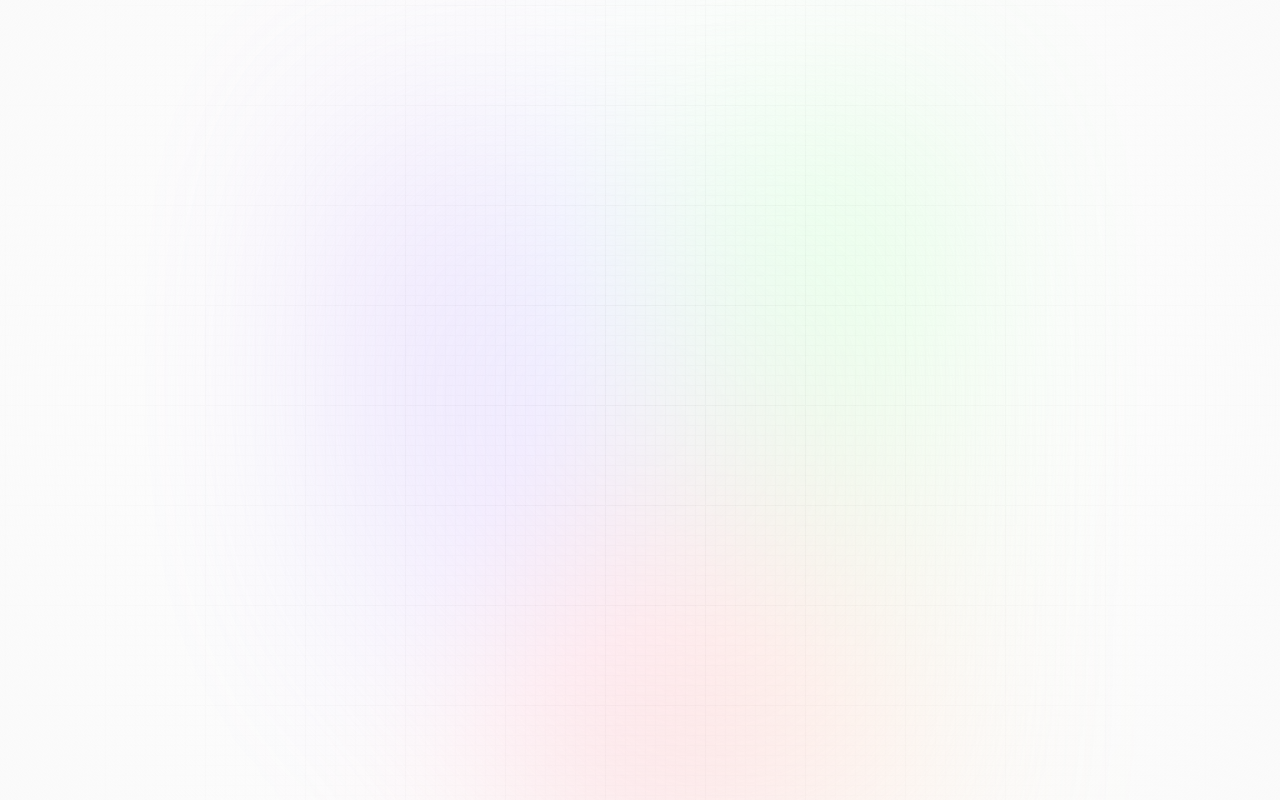
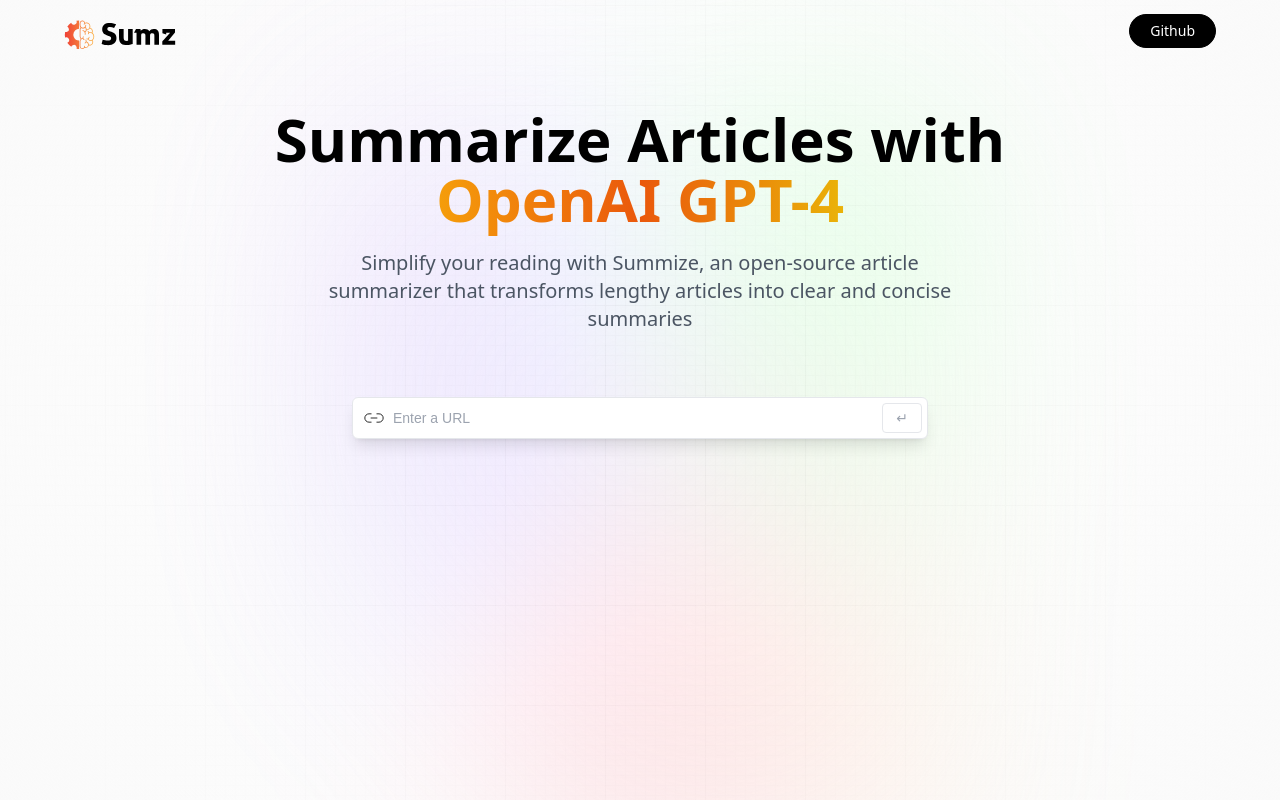
Before and after one commit to kenebebh/ArticleSummarizer, a React (Vite) app: page / in a window 1280 px wide. Built offline with nearby package versions, Linux system fonts and the light colour scheme; a web font is replaced by a local one.

Commit message:
added basic structure of the webapp

```diff
--- a/src/App.jsx
+++ b/src/App.jsx
@@ -1,4 +1,6 @@
 import "./index.css";
+import Hero from "./components/Hero";
+import Demo from "./components/Demo";
 
 function App() {
   return (
@@ -6,6 +8,11 @@
       <div className="main">
         <div className="gradient"></div>
       </div>
+
+      <div className="app">
+        <Hero />
+        <Demo />
+      </div>
     </main>
   );
 }
--- a/src/components/Demo.jsx
+++ b/src/components/Demo.jsx
@@ -1,5 +1,43 @@
+import { useState, useEffect } from "react";
+import { copy, linkIcon, loader, tick } from "../assets";
+
 const Demo = () => {
-  return <div>DEMO</div>;
+  return (
+    <section className="mt-16 w-full max-w-xl">
+      {/* Search */}
+      <div className="flex flex-col w-full gap-2">
+        <form
+          className="relative flex justify-center items-center"
+          onSubmit={() => {}}
+        >
+          <img
+            src={linkIcon}
+            alt="link_icon"
+            className="absolute left-0 my-2 ml-3 w-5"
+          />
+          <input
+            type="url"
+            placeholder="Enter a URL"
+            value=""
+            onChange={() => {}}
+            required
+            className="url_input peer"
+          />
+
+          <button
+            type="submit"
+            className="submit_btn peer-focus:border-gray-700 peer-focus:text-gray-700"
+          >
+            <p>↵</p>
+          </button>
+        </form>
+
+        {/* Browse URL History */}
+      </div>
+
+      {/* Display Results */}
+    </section>
+  );
 };
 
 export default Demo;
--- a/src/components/Hero.jsx
+++ b/src/components/Hero.jsx
@@ -1,5 +1,35 @@
+import { logo } from "../assets";
+
 const Hero = () => {
-  return <div>Hero</div>;
+  return (
+    <header className="w-full flex justify-center items-center flex-col">
+      <nav className="flex justify-between items-center w-full mb-10 pt-3">
+        <img src={logo} alt="sumz_logo" className="w-28 object-contain" />
+
+        <button
+          type="button"
+          onClick={() =>
+            window.open(
+              "https://github.com/kenebebh/ArticleSummarizer",
+              "_blank"
+            )
+          }
+          className="black_btn"
+        >
+          Github
+        </button>
+      </nav>
+
+      <h1 className="head_text">
+        Summarize Articles with <br className="max-md:hidden" />
+        <span className="orange_gradient ">OpenAI GPT-4</span>
+      </h1>
+      <h2 className="desc">
+        Simplify your reading with Summize, an open-source article summarizer
+        that transforms lengthy articles into clear and concise summaries
+      </h2>
+    </header>
+  );
 };
 
 export default Hero;
```
